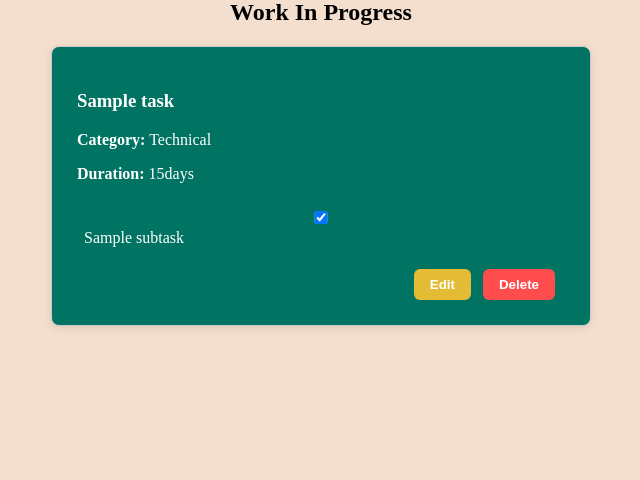
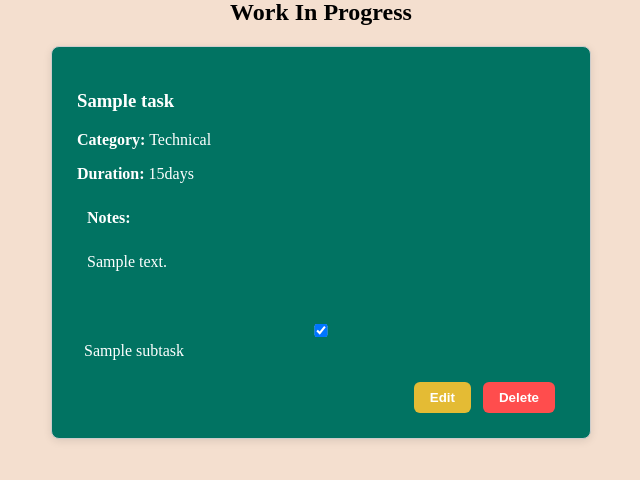
Before and after one commit to MALATHI-GRACE/gamified-task-manager, a Django app: page /add-task/ in a window 1280 px wide. Shown: the part 248-728 px from the top of the page, without its empty margins (319-959 px from the left). Run offline with Django 5.2, Linux system fonts and the light colour scheme; a user stored in the database is signed in; tables that the repository leaves empty hold one stand-in row (values such as "Sample post").

Commit message:
Enhanced UI: Show notes in dynamic task boxes

```diff
--- a/myapp/models.py
+++ b/myapp/models.py
@@ -22,6 +22,7 @@ class Task(models.Model):
     title = models.CharField(max_length=200)
     category = models.CharField(max_length=20, choices=CATEGORY_CHOICES)
     duration = models.CharField(max_length=20, choices=DURATION_CHOICES, blank=True)
+    notes = models.TextField(blank=True, null=True)
     created_at = models.DateTimeField(auto_now_add=True)
     updated_at = models.DateTimeField(auto_now=True)
 
--- a/myapp/serializers.py
+++ b/myapp/serializers.py
@@ -11,7 +11,7 @@ class TaskSerializer(serializers.ModelSerializer):
 
     class Meta:
         model = Task
-        fields = ['id', 'title', 'category', 'duration', 'subtasks']
+        fields = ['id', 'title', 'category', 'duration', 'notes', 'subtasks']
 
 
     def create(self, validated_data):
@@ -28,11 +28,15 @@ class TaskSerializer(serializers.ModelSerializer):
         instance.title = validated_data.get('title', instance.title)
         instance.category = validated_data.get('category', instance.category)
         instance.duration = validated_data.get('duration', instance.duration)
+        instance.notes = validated_data.get('notes', instance.notes)
         instance.save()
 
         # Clear and recreate subtasks
         instance.subtasks.all().delete()
         for subtask_data in subtasks_data:
-            Subtask.objects.create(task=instance, **subtask_data)
-
+            Subtask.objects.create(
+                task=instance,
+                title=subtask_data.get('title'),
+                is_completed=subtask_data.get('is_completed', False)
+            )
         return instance
--- a/myapp/static/myapp/js/skill_career.js
+++ b/myapp/static/myapp/js/skill_career.js
@@ -6,6 +6,8 @@ document.addEventListener('DOMContentLoaded', function () {
     const taskNameInput = document.getElementById('task-name');
     const categorySelect = document.getElementById('category');
     const durationSelect = document.getElementById('duration');
+    const notesInput = document.getElementById('notes');
+
     let editingTaskId = null;
 
     // Show and cancel form
@@ -26,6 +28,7 @@ document.addEventListener('DOMContentLoaded', function () {
     // Clear form
     function clearForm() {
         taskForm.reset();
+        notesInput.value = '';
         subtasksContainer.innerHTML = `<input type="text" name="subtasks[]" placeholder="Enter subtask" class="subtask-input" required />`;
         editingTaskId = null;
     }
@@ -52,6 +55,7 @@ document.addEventListener('DOMContentLoaded', function () {
             title: taskNameInput.value.trim(),
             category: categorySelect.value,
             duration: durationSelect.value,
+            notes: notesInput.value.trim(),
             subtasks: Array.from(document.getElementsByClassName('subtask-input'))
                 .map(input => input.value.trim())
                 .filter(title => title !== '')
@@ -133,12 +137,19 @@ document.addEventListener('DOMContentLoaded', function () {
     function renderTask(task) {
         const taskDiv = document.createElement('div');
         taskDiv.className = 'task-box';
-        // taskDiv.style.backgroundColor = "#f4f4f4";
-
 
         const title = document.createElement('h3');
         title.textContent = `${task.title} (${task.category}, ${task.duration})`;
+        taskDiv.appendChild(title);
 
+           if (task.notes) {
+            const notesPara = document.createElement('p');
+            notesPara.innerHTML = `<strong>Notes:</strong> ${task.notes}`;
+            notesPara.style.marginTop = '10px';
+            notesPara.style.whiteSpace = 'pre-wrap';
+            notesPara.className = 'task-notes';
+            taskDiv.appendChild(notesPara);
+        }
         const subtaskList = document.createElement('ul');
         subtaskList.className = 'subtask-list';
 
@@ -212,7 +223,7 @@ document.addEventListener('DOMContentLoaded', function () {
         buttonWrapper.appendChild(editBtn);
         buttonWrapper.appendChild(deleteBtn);
 
-        taskDiv.append(title, subtaskList, progressBar, progressText, buttonWrapper);
+        taskDiv.append(subtaskList, progressBar, progressText, buttonWrapper);
         taskList.appendChild(taskDiv);
     }
 
@@ -226,6 +237,8 @@ document.addEventListener('DOMContentLoaded', function () {
         document.getElementById('task-name').value = task.title;
         document.getElementById('category').value = task.category;
         document.getElementById('duration').value = task.duration;
+
+        notesInput.value = task.notes || '';
 
         const subtasksContainer = document.getElementById('subtasks-list');
         subtasksContainer.innerHTML = ''; // Clear old subtasks
--- a/myapp/templates/myapp/skill_career.html
+++ b/myapp/templates/myapp/skill_career.html
@@ -64,7 +64,10 @@
                 <option value="6 Month">6 Months</option>
             </select>
         </div>
-
+        <div class="form-group" style="margin-top: 10px;">
+            <label for="notes"><strong>Notes (Optional):</strong></label>
+            <textarea id="notes" name="notes" placeholder="Enter any notes..." rows="3" style="width: 100%;"></textarea>
+        </div>
         <div class="form-group">
             <label>Sub Tasks:</label>
             <button type="button" id="add-subtask"
@@ -111,6 +114,13 @@
     <p><strong>Category:</strong> {{ task.category }}</p>
     <p><strong>Duration:</strong> {{ task.duration }}</p>
 
+    {% if task.notes %}
+    <div class="form-group" style="margin-top: 10px;">
+        <label><strong>Notes:</strong></label>
+        <p style="white-space: pre-wrap;">{{ task.notes }}</p>
+        </div>
+    {% endif %}
+
     <div class="subtasks" style="margin-top: 10px;">
         {% for subtask in task.subtasks.all %}
         <div>
```
Also changed, not shown: myapp/migrations/0009_task_notes.py (added).
